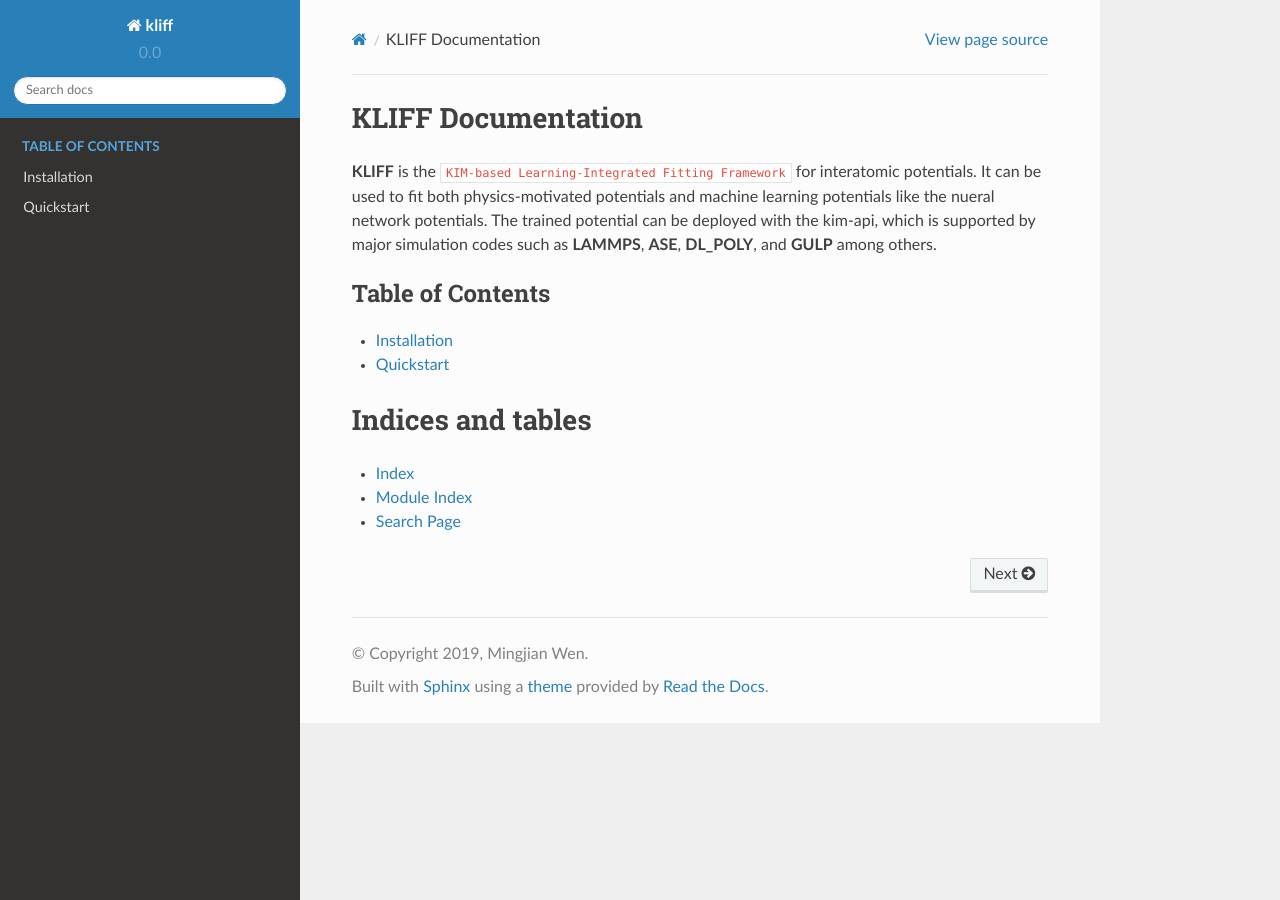
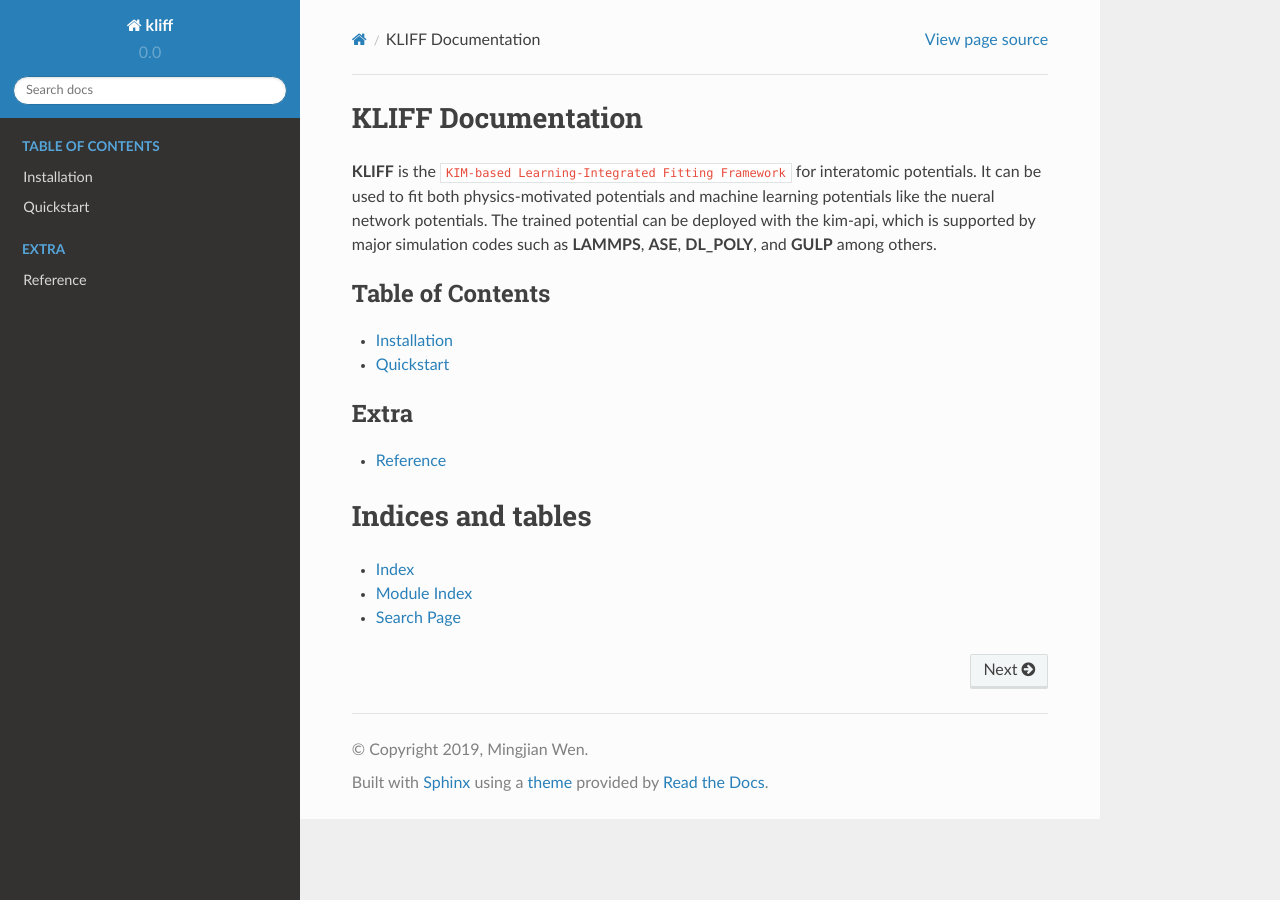
Before and after one commit to openkim/kliff, a Sphinx documentation site: the page built from docs/source/index.rst, in a window 1280 px wide. Built offline with Sphinx 7.4.7 and the Read the Docs theme 2.0.0, drawn with Linux system fonts in a browser that asks for light colours.

```diff
--- a/docs/source/conf.py
+++ b/docs/source/conf.py
@@ -37,6 +37,7 @@ extensions = [
     'sphinx.ext.mathjax',
     'sphinx.ext.ifconfig',
     'sphinx.ext.viewcode',
+    'sphinx.ext.napoleon',
 ]
 
 # Add any paths that contain templates here, relative to this directory.
--- a/docs/source/index.rst
+++ b/docs/source/index.rst
@@ -23,6 +23,16 @@ simulation codes such as **LAMMPS**, **ASE**, **DL_POLY**, and **GULP** among ot
     quickstart
 
 
+.. toctree::
+    :caption: Extra
+    :name: extra
+    :maxdepth: 2
+
+    reference
+
+
+
+
 Indices and tables
 ==================
 
```
Also changed, not shown: docs/source/reference.rst (added, +11 -0 lines).
